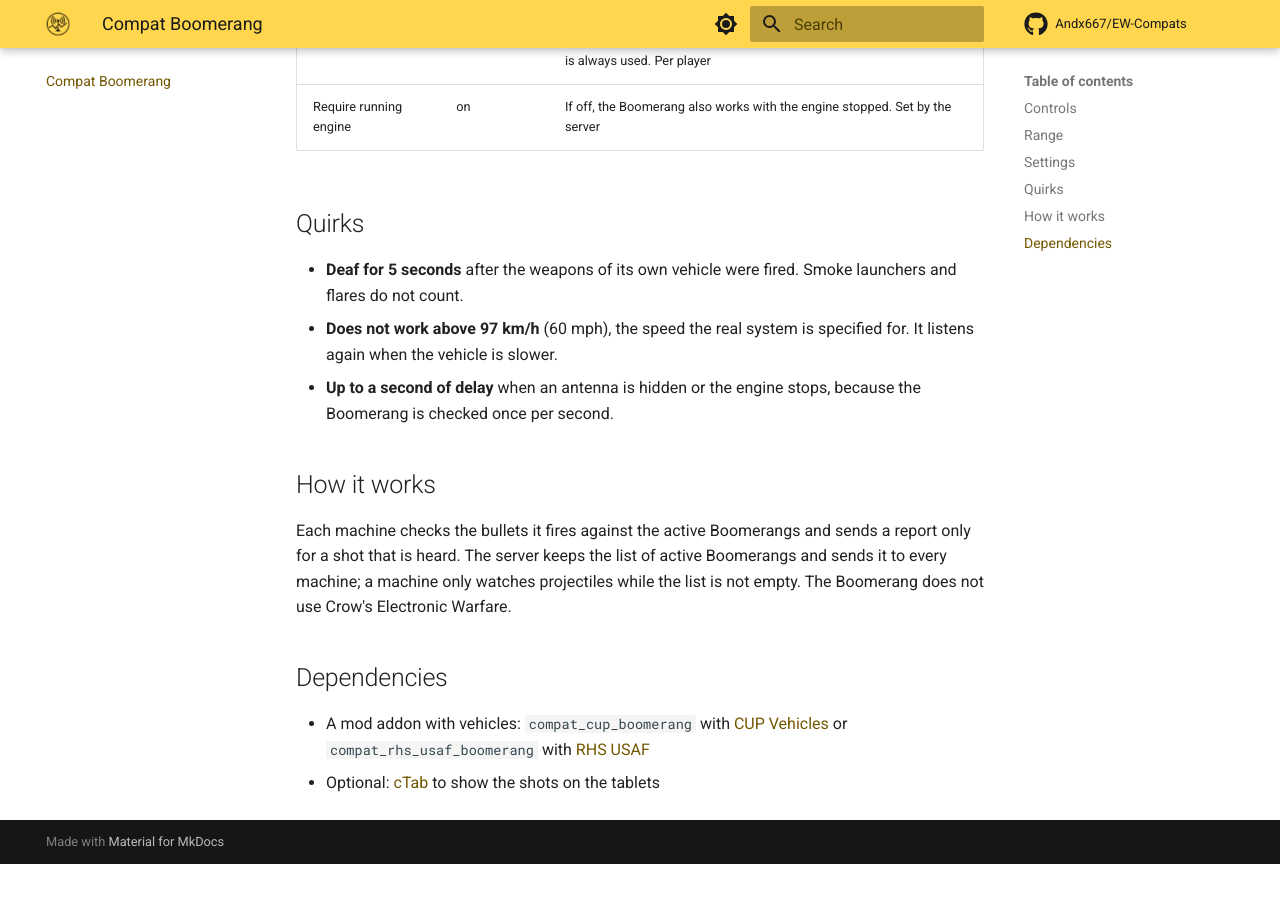
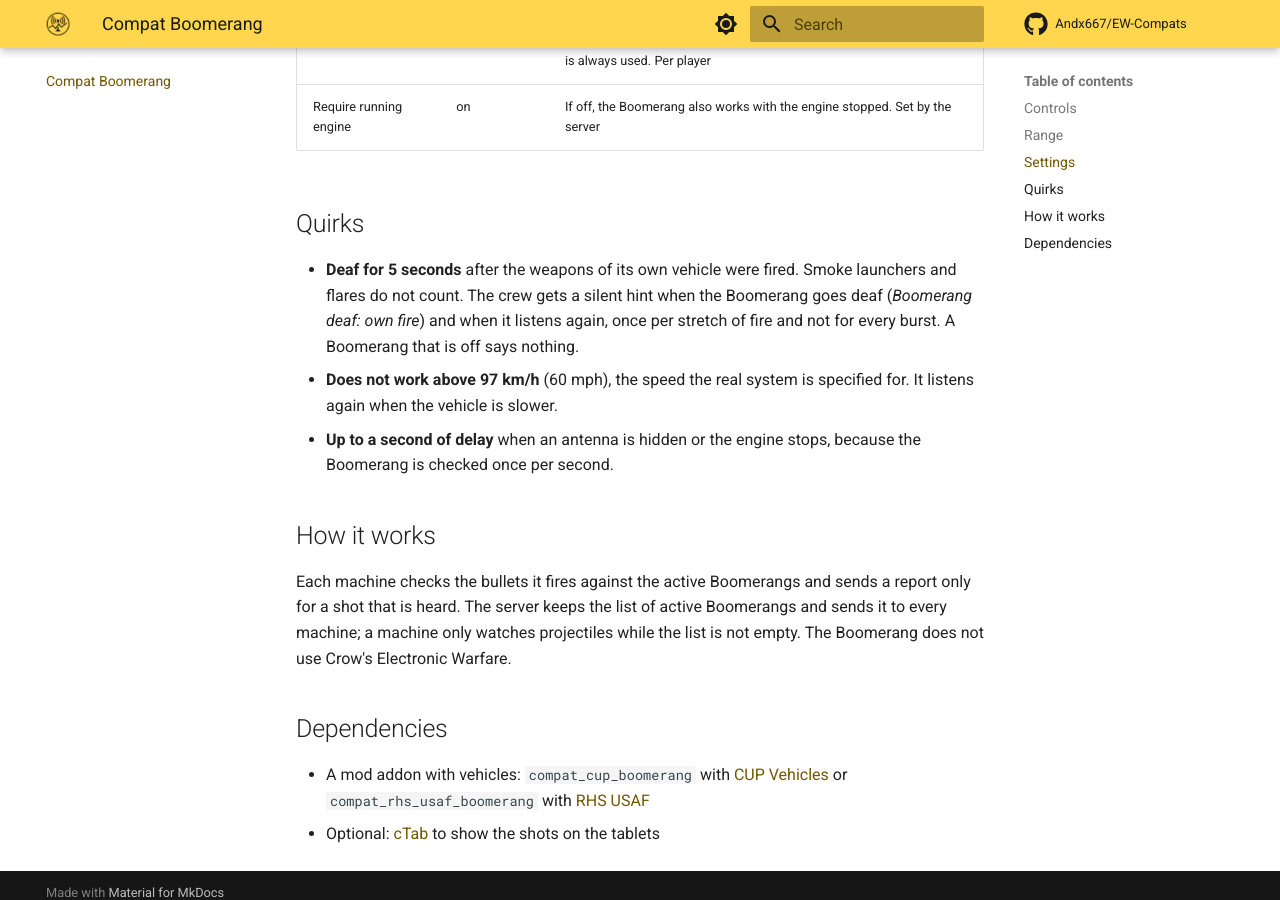
Before and after one commit to Andx667/EW-Compats, an MkDocs documentation site: the page built from docs/compat-boomerang.md, in a window 1280 px wide and 900 px high, scrolled down 2378 px. Built offline with MkDocs 1.6.1 and Material for MkDocs 9.7.7, drawn with Linux system fonts in a browser that asks for light colours; plug-ins that fetch from the network failed and are left out; comment, search, counter and statistics services are not loaded; before the commit the page ends 3242 px from its top, so only the background shows below that.

Commit message:
Show a hint when the Boomerang is deafened
The crew gets a silent hint when the Boomerang goes deaf after the own fire of
the vehicle and when it listens again, once per stretch of fire. A Boomerang
that is off says nothing.

Fixes #38

Co-Authored-By: Claude Sonnet 5.5 <noreply@anthropic.com>

```diff
--- a/docs/compat-boomerang.md
+++ b/docs/compat-boomerang.md
@@ -50,7 +50,7 @@ An active Boomerang reports a heard bullet:
 
 ## Quirks
 
-- **Deaf for 5 seconds** after the weapons of its own vehicle were fired. Smoke launchers and flares do not count.
+- **Deaf for 5 seconds** after the weapons of its own vehicle were fired. Smoke launchers and flares do not count. The crew gets a silent hint when the Boomerang goes deaf (*Boomerang deaf: own fire*) and when it listens again, once per stretch of fire and not for every burst. A Boomerang that is off says nothing.
 - **Does not work above 97 km/h** (60 mph), the speed the real system is specified for. It listens again when the vehicle is slower.
 - **Up to a second of delay** when an antenna is hidden or the engine stops, because the Boomerang is checked once per second.
 
```
Also changed, not shown: CHANGELOG.md (+1 -0 lines), addons/compat_boomerang/README.md (+3 -2 lines), 5 other files.
